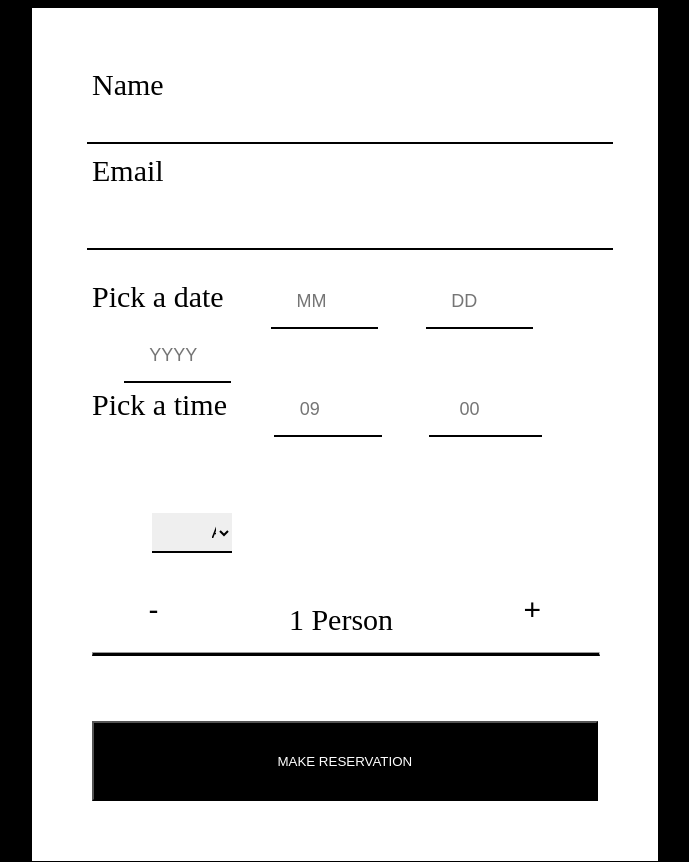
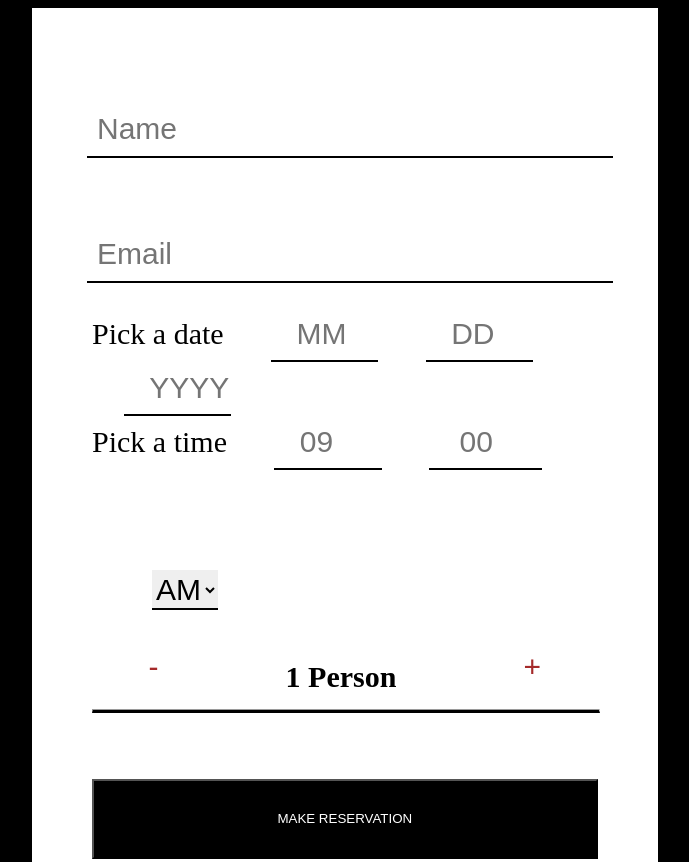
Before and after one commit to WINNER-WINIFRED/TASK-2, a plain HTML site: page index.html in a window 1280 px wide. Shown: the top 862 px of the page, without its empty margins (426-1115 px from the left). Drawn offline with Linux system fonts and the light colour scheme.

Commit message:
task modified

```diff
--- a/index.css
+++ b/index.css
@@ -12,8 +12,10 @@ body{
     outline: none;
     width: 100%;
     margin-left: -5px;
+    font-size: 30px;
 }
 .email{
+    font-size: 30px;
     border: 0px;
     outline: none;
     border-bottom: 2px solid black;
@@ -48,7 +50,7 @@ body{
 }
 #date{
     display: flex;
-    font: 20px;
+    font: 30px;
 }
 
 .date1{
@@ -56,7 +58,7 @@ width: 80px;
 height: 50px;
 border: transparent;
 border-bottom: 2px solid black;
-font-size: large;
+font-size: 30px;
 padding-left: 5%;
 margin-left: 40px;
 }
@@ -66,7 +68,7 @@ margin-left: 40px;
     height: 50px;
     border: transparent;
     border-bottom: 2px solid black;
-    font-size: large;
+    font-size: 30px;
     padding-left: 5%;
     margin-left: 40px;
 }
@@ -75,7 +77,7 @@ margin-left: 40px;
     height: 50px;
     border: transparent;
     border-bottom: 2px solid black;
-    font-size: large;
+    font-size: 30px;
     padding-left: 5%;
     margin-left: 32px;
 }
@@ -94,7 +96,7 @@ height: 50px;
 width: 80px;
 padding-left: 5%;
 margin-left: 40px;
-font-size: large;
+font-size: 30px;
 }
 
 #time2{
@@ -103,15 +105,14 @@ font-size: large;
     height: 50px;
     width: 80px;
     margin-left: 40px;
-    font-size: large;
+    font-size: 30px;
     padding-left: 6%;
 }
 #time3{
-    border: 0px;
+    border: transparent;
     border-bottom: 2px solid black;
-    margin-top: 15%;
-    padding-left: 11%;
-    margin-right: -10%;
+    font-size: 30px;
+    width: 13%;
 }
 
 #Email{
@@ -145,9 +146,11 @@ font-size: large;
     margin-right: 10%;
     background: white;
     margin-top: 30px;
+    color: brown;
 }
 
 #dec{
+    color: brown;
     border: 0px;
     outline: none;
     font-size: 30px;
--- a/index.html
+++ b/index.html
@@ -11,12 +11,12 @@
     <div id="container">
         <form id="form" onsubmit=" validateForm()">
             <div>
-                <label for name = Name>Name</label><br>
-                <input name = "my_name" type="text" id="name" class="name" placeholder="">
+                <label for name = Name></label><br>
+                <input name = "my_name" type="text" id="name" class="name" placeholder="Name">
             </div>
             <div>
-                <label for email=email>Email</label><br>
-                <input name = "my_email" type="email" id="email" class="email" placeholder="">
+                <label for email=email></label><br>
+                <input name = "my_email" type="email" id="email" class="email" placeholder="Email">
             </div>
 
             <div name= "my_date" 1d="date">
@@ -30,18 +30,16 @@
                 <label for time = Pick a time>Pick a time</label>
                 <input name = "my_time1" type="text" id="time1" class="time1" placeholder="09" min="1" max="12">
                 <input name = "my_time2" type="text" id="time2" class="time2" placeholder="00" min="00" max="59">
-                <select name = "my_time3" id="time3">
-                    <option value="AM">AM</option>
-                    <option value="PM">PM</option>
-            </select>
+                <select id="time3">
+                    <option>AM</option>
+                    <option>PM</option>
+                </select>
             </div>
             <div id="personCount">
                 <input type="button" value="-" id="dec" onclick="decNumber()"/>
-                <span id="personText">1 Person</span>
+                <span id="personText"><b>1 Person</b></span>
+                <!-- <label id="personText">1Person</label> -->
                 <input type="button" value="+" id="inc" onclick="incNumber()"/>
-                <!-- <span id="personText">1 Person</span>
-                <label id="personText">1Person</label>
-                <input type="button" value="-" id="dec" onclick="decNumber()"/> -->
             </div>
             <hr>
             <div id="btnContainer">
@@ -67,7 +65,7 @@
             if(!(my_name.value.length !== 0 && my_name.value.match(validNameRegex) && my_name.value.length > 2) ){
                      alert("name is invalid ");
                     return false;
-             }
+            }
 
             if(!(my_email.value.length !== 0 )){
                 alert("please, enter a valid email!!");
@@ -144,5 +142,4 @@ else {
 </body>
 </html>
 
-
 https://github.com/WINNER-WINIFRED/TASK-2
```
